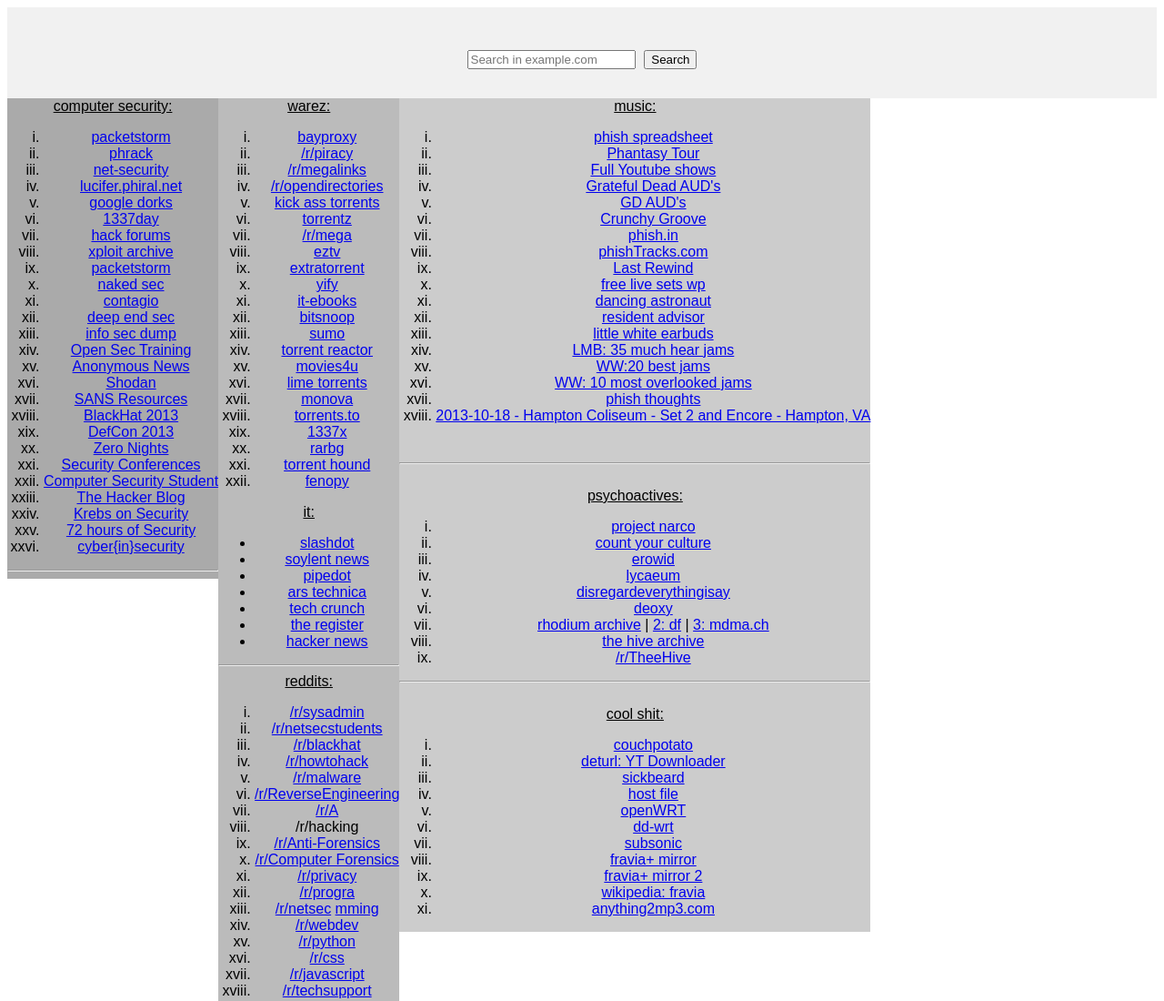
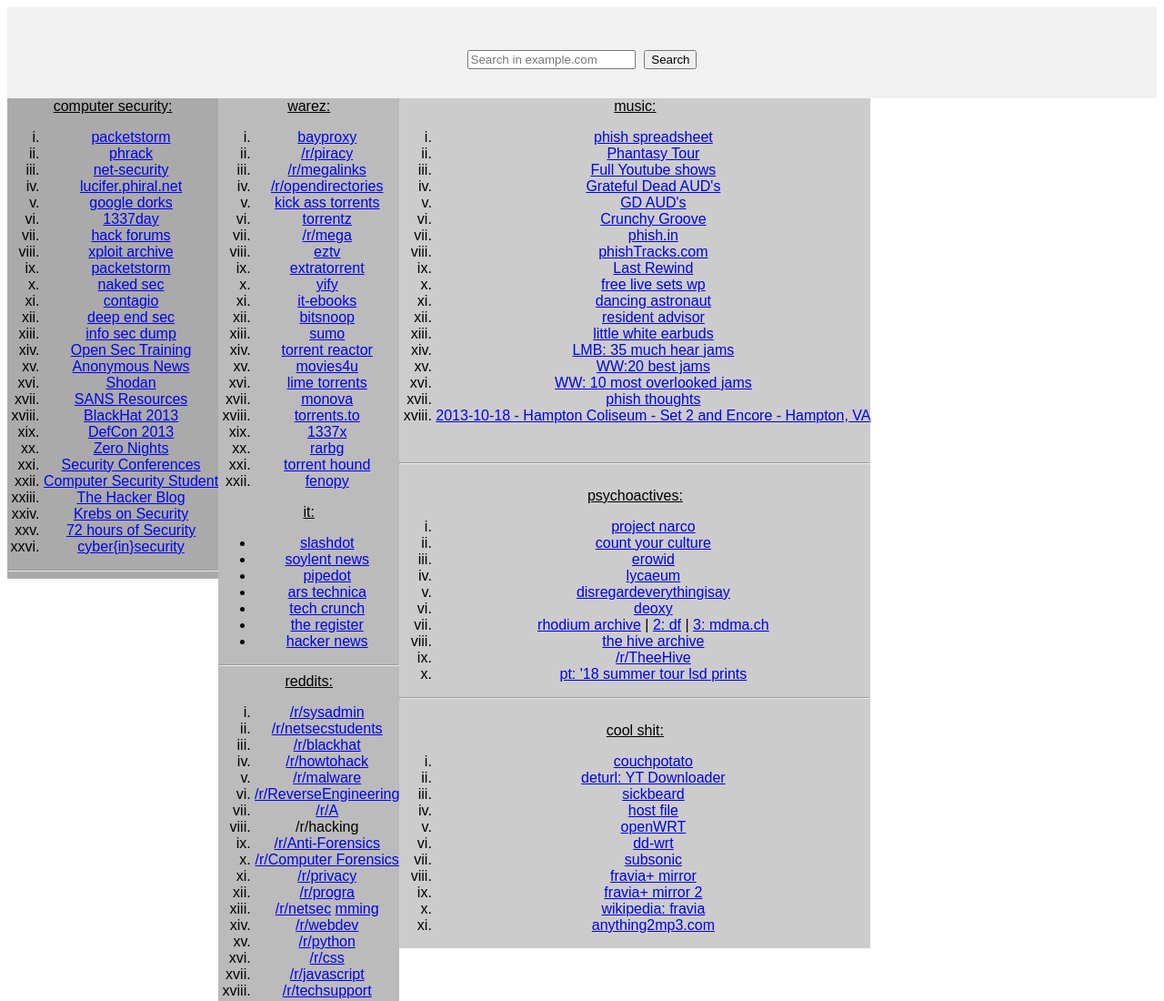
Before and after one commit to shmoses/shmoses.github.io, a plain HTML site: page new.html in a window 1280 px wide. Shown: the top 1100 px of the page at 91% size. Drawn offline with Linux system fonts and the light colour scheme.

Commit message:
Update new.html

```diff
--- a/new.html
+++ b/new.html
@@ -207,6 +207,8 @@ body {
 <li><a href="https://erowid.org/archive/rhodium/">rhodium archive</a> | <a href="https://drugs-forum.com/chemistry/">2: df</a> | <a href="https://chemistry.mdma.ch/hiveboard/rhodium/index.html">3: mdma.ch</a>
 <li><a href="https://the-hive.archive.erowid.org/">the hive archive</a>
 <li><a href="https://www.reddit.com/r/TheeHive/">/r/TheeHive</a>
+<li><a href="https://www.phantasytour.com/bands/phish/threads/4434202/summer-tour-lsd-prints-thread-2#page/1">pt: '18 summer tour lsd prints</a>
+
 
 
 </ol>
```
